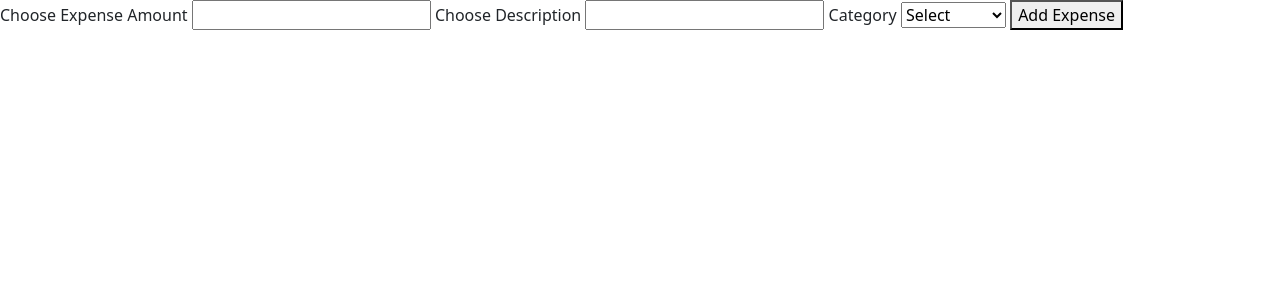
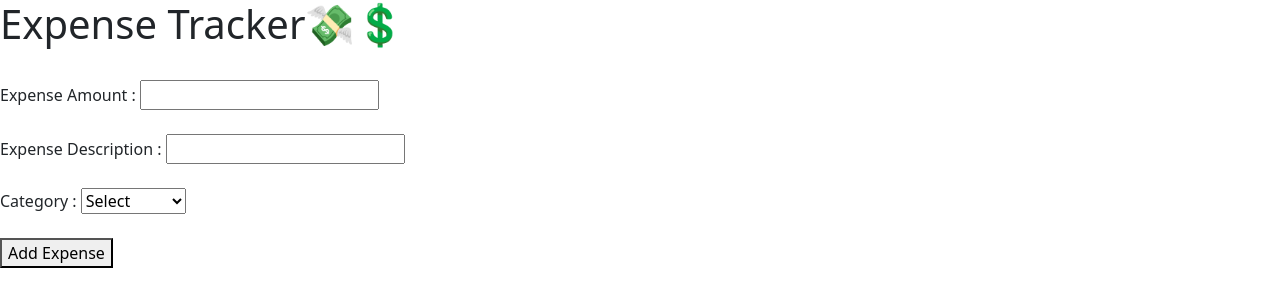
Before and after one commit to Cokaine2912/Sharpener_GitTutorial, a plain HTML site: page JS_Basic_Project/sub.html in a window 1280 px wide. Drawn offline with nearby package versions, Linux system fonts and the light colour scheme.

Commit message:
expense_tracker_update

```diff
--- a/JS_Basic_Project/sub.html
+++ b/JS_Basic_Project/sub.html
@@ -6,15 +6,22 @@
     <meta name="viewport" content="width=device-width, initial-scale=1.0" />
     <title>Document</title>
     <link href="https://cdn.jsdelivr.net/npm/bootstrap@5.3.2/dist/css/bootstrap.min.css" rel="stylesheet" integrity="sha384-T3c6CoIi6uLrA9TneNEoa7RxnatzjcDSCmG1MXxSR1GAsXEV/Dwwykc2MPK8M2HN" crossorigin="anonymous">
+    <link rel="stylesheet" href="sub.css" />
+    <h1>Expense Tracker💸💲</h1>
   </head>
-  <body style="margin: 0">
+  <body style="margin: 0" >
+    <br>
     <form onsubmit="handleFormSubmit(event)">
-      <label for="Amount">Choose Expense Amount </label>
+      <label for="Amount">Expense Amount :</label>
+
       <input type="number" name="Amount" id="Amount" />
-      <label for="Description">Choose Description</label>
+      <br><br>
 
+      <label for="Description">Expense Description :</label>
       <input type="text" name="Description" id="Description" />
-      <label for="Category">Category</label>
+
+      <br><br>
+      <label for="Category">Category :</label>
       <select id="Category" name="Category" >
         <option id="cat_opt" value="" disabled selected>Select </option>
         <!-- Option 1 -->
@@ -29,7 +36,7 @@
         <!-- Option 4 -->
         <option value="Vacation">Vacation</option>
       </select>
-
+      <br><br>
       <button type="submit">Add Expense</button>
     </form>
     <br>
```
Also changed, not shown: JS_Basic_Project/sub.js (+0 -9 lines), JS_Basic_Project/sub.css (added).
